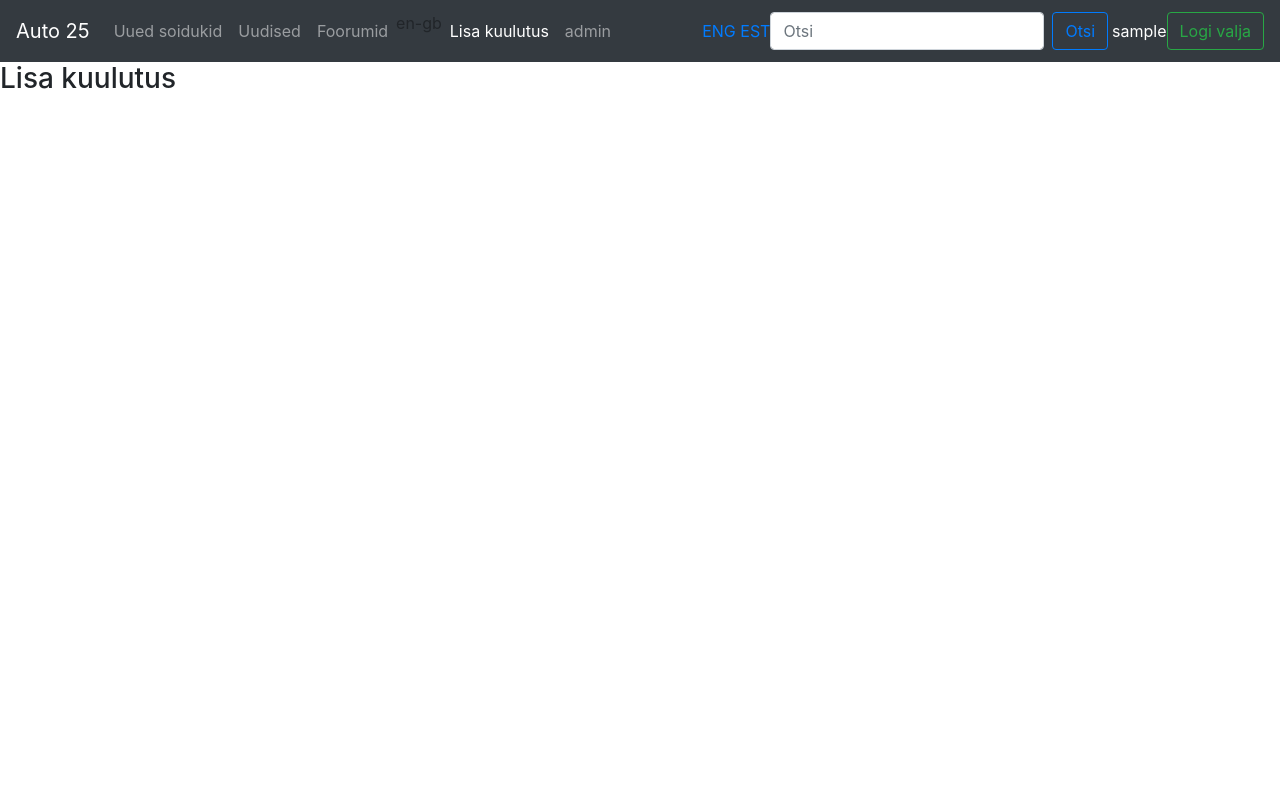
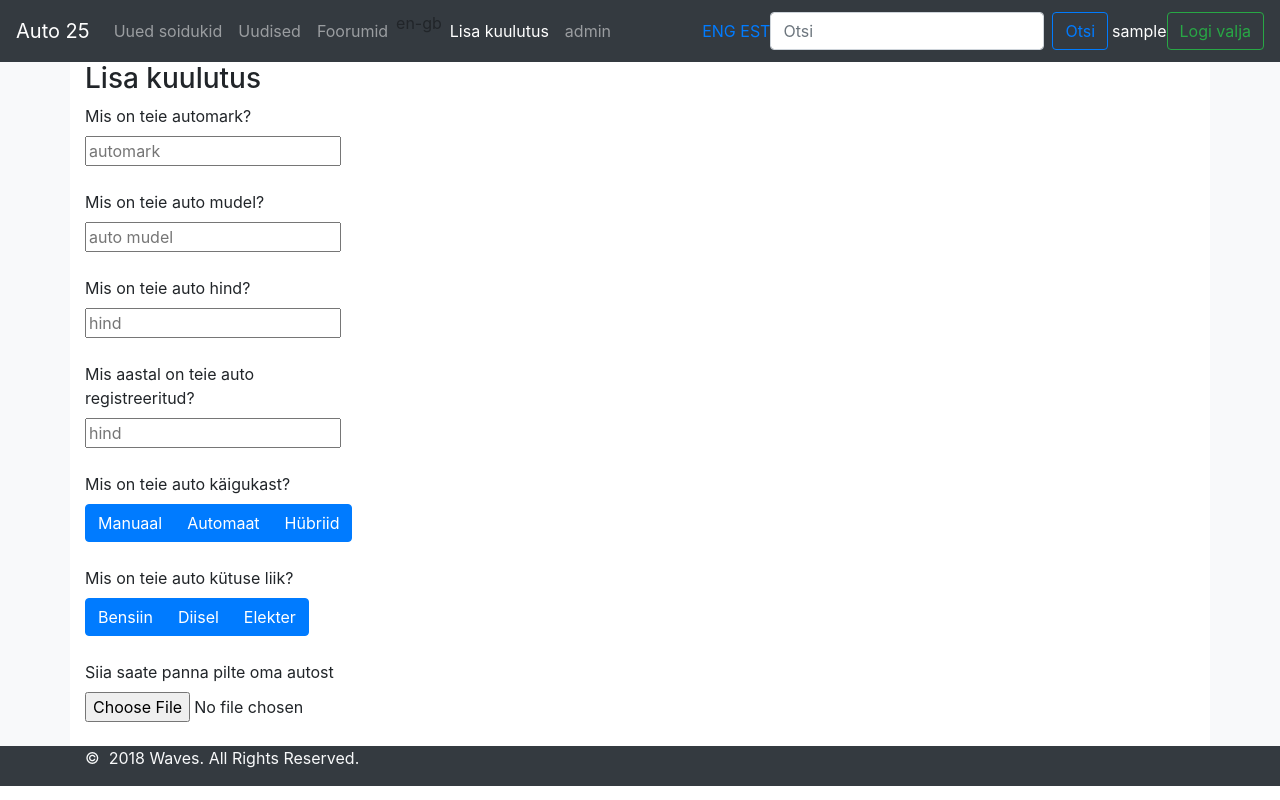
Before and after one commit to greksn/Auto25, a Django app: page /add_post in a window 1280 px wide. Run offline with Django 3.2, Linux system fonts and the light colour scheme; the visitor is signed in with stand-in values (Sample User, id 1); some libraries are stand-ins or nearby versions.

Commit message:
added footer and basic add_post page

```diff
--- a/autoportaal/mainapp/templates/mainapp/add_post.html
+++ b/autoportaal/mainapp/templates/mainapp/add_post.html
@@ -2,12 +2,87 @@
 {% block title %}Uus kuulutus{% endblock %}
 {% block description %}Uue kuulutuse lisamine{% endblock %}
 {% block content %}
-<div>
-    <h3>Lisa kuulutus</h3>
-    <!-- <form action="" method="post">
-            <input type="text" placeholder="automark">
-            <input type="text" placeholder="auto mudel">
-            <input type="text" placeholder="hind">
-        </form> -->
+<div class="bg-light">
+    <div class="container bg-white ">
+        <div class="row">
+            <div class="col-md-12">
+                <h3>Lisa kuulutus</h3>
+            </div>
+        </div>
+        <article class="">
+            <form action="" method="post">
+                {% csrf_token %}
+                <div class="row">
+                    <div class="col-md-3">
+                        <label for="mark">Mis on teie automark?</label>
+                        <input type="text" id="mark" placeholder="automark">
+                    </div>
+                </div>
+                <br>
+                <div class="row">
+                    <div class="col-md-3">
+                        <label for="mudel">Mis on teie auto mudel?</label>
+                        <input type="text" id="mudel" placeholder="auto mudel">
+                    </div>
+                </div>
+                <br>
+                <div class="row">
+                    <div class="col-md-3">
+                        <label for="hind">Mis on teie auto hind?</label>
+                        <input type="number" id="hind" placeholder="hind">
+                    </div>
+                </div>
+                <br>
+                <div class="row">
+                    <div class="col-md-3">
+                        <label for="aasta">Mis aastal on teie auto registreeritud?</label>
+                        <input type="number" id="aasta" placeholder="hind">
+                    </div>
+                </div>
+                <br>
+                <div class="row">
+                    <div class="col-md-3">
+                        <label>Mis on teie auto käigukast?</label>
+                        <div class="btn-group btn-group-toggle" data-toggle="buttons">
+                            <label class="btn btn-primary ">
+                                <input type="radio" name="options" id="manuaal" autocomplete="off" checked> Manuaal
+                            </label>
+                            <label class="btn btn-primary">
+                                <input type="radio" name="options" id="automaat" autocomplete="off"> Automaat
+                            </label>
+                            <label class="btn btn-primary">
+                                <input type="radio" name="options" id="hübriid" autocomplete="off"> Hübriid
+                            </label>
+                        </div>
+                    </div>
+                </div>
+                <br>
+                <div class="row">
+                        <div class="col-md-3">
+                            <label>Mis on teie auto kütuse liik?</label>
+                            <div class="btn-group btn-group-toggle" data-toggle="buttons">
+                                <label class="btn btn-primary ">
+                                    <input type="radio" name="options" id="bensiin" autocomplete="off" checked> Bensiin
+                                </label>
+                                <label class="btn btn-primary">
+                                    <input type="radio" name="options" id="diisel" autocomplete="off"> Diisel
+                                </label>
+                                <label class="btn btn-primary">
+                                    <input type="radio" name="options" id="elekter" autocomplete="off"> Elekter
+                                </label>
+                            </div>
+                        </div>
+                    </div>
+                    <br>
+                <div class="row">
+                    <div class="col-md-3">
+                        <label for="mark">Siia saate panna pilte oma autost</label>
+                        <input type="file" id="pildid">
+                    </div>
+                </div>
+                <br>
+            </form>
+        </article>
+    </div>
 </div>
 {% endblock content %}
--- a/autoportaal/mainapp/templates/mainapp/base.html
+++ b/autoportaal/mainapp/templates/mainapp/base.html
@@ -12,11 +12,9 @@
     <meta name="author" content="">
     <link rel="icon" href="../../../../favicon.ico">
     <title>{% block title %}{% endblock %}</title>
-    <link href="https://stackpath.bootstrapcdn.com/bootstrap/4.1.3/css/bootstrap.min.css" rel="stylesheet"
-          integrity="sha384-MCw98/SFnGE8fJT3GXwEOngsV7Zt27NXFoaoApmYm81iuXoPkFOJwJ8ERdknLPMO"
+    <link href="https://stackpath.bootstrapcdn.com/bootstrap/4.1.3/css/bootstrap.min.css" rel="stylesheet" integrity="sha384-MCw98/SFnGE8fJT3GXwEOngsV7Zt27NXFoaoApmYm81iuXoPkFOJwJ8ERdknLPMO"
         crossorigin="anonymous">
-    <link rel="stylesheet" href="https://use.fontawesome.com/releases/v5.4.1/css/all.css"
-          integrity="sha384-5sAR7xN1Nv6T6+dT2mhtzEpVJvfS3NScPQTrOxhwjIuvcA67KV2R5Jz6kr4abQsz"
+    <link rel="stylesheet" href="https://use.fontawesome.com/releases/v5.4.1/css/all.css" integrity="sha384-5sAR7xN1Nv6T6+dT2mhtzEpVJvfS3NScPQTrOxhwjIuvcA67KV2R5Jz6kr4abQsz"
         crossorigin="anonymous">
     <script type="text/javascript" src="{% static 'js/jquery-3.3.1.js' %}"></script>
     <script type="text/javascript" src="{% static 'js/main.js' %}"></script>
@@ -76,14 +74,21 @@
     {% block content %}
 
     {% endblock content %}
+    <footer class="section footer-classic text-light bg-dark">
+        <div class="container">
+            <div class="row">
+                <div class="col-md-6">
+                    <p class="rights"><span>©  </span><span class="copyright-year">2018</span><span> </span><span>Waves</span><span>. </span><span>All
+                            Rights Reserved.</span></p>
+                </div>
+            </div>
+        </div>
+    </footer>
 
-<script src="https://cdnjs.cloudflare.com/ajax/libs/popper.js/1.11.0/umd/popper.min.js"
-        integrity="sha384-b/U6ypiBEHpOf/4+1nzFpr53nxSS+GLCkfwBdFNTxtclqqenISfwAzpKaMNFNmj4"
+    <script src="https://cdnjs.cloudflare.com/ajax/libs/popper.js/1.11.0/umd/popper.min.js" integrity="sha384-b/U6ypiBEHpOf/4+1nzFpr53nxSS+GLCkfwBdFNTxtclqqenISfwAzpKaMNFNmj4"
         crossorigin="anonymous"></script>
-<script src="https://maxcdn.bootstrapcdn.com/bootstrap/4.0.0-beta/js/bootstrap.min.js"
-        integrity="sha384-h0AbiXch4ZDo7tp9hKZ4TsHbi047NrKGLO3SEJAg45jXxnGIfYzk4Si90RDIqNm1"
+    <script src="https://maxcdn.bootstrapcdn.com/bootstrap/4.0.0-beta/js/bootstrap.min.js" integrity="sha384-h0AbiXch4ZDo7tp9hKZ4TsHbi047NrKGLO3SEJAg45jXxnGIfYzk4Si90RDIqNm1"
         crossorigin="anonymous"></script>
-
 </body>
 
 </html>
```
Lines whose indentation alone changed are shown as unchanged.
